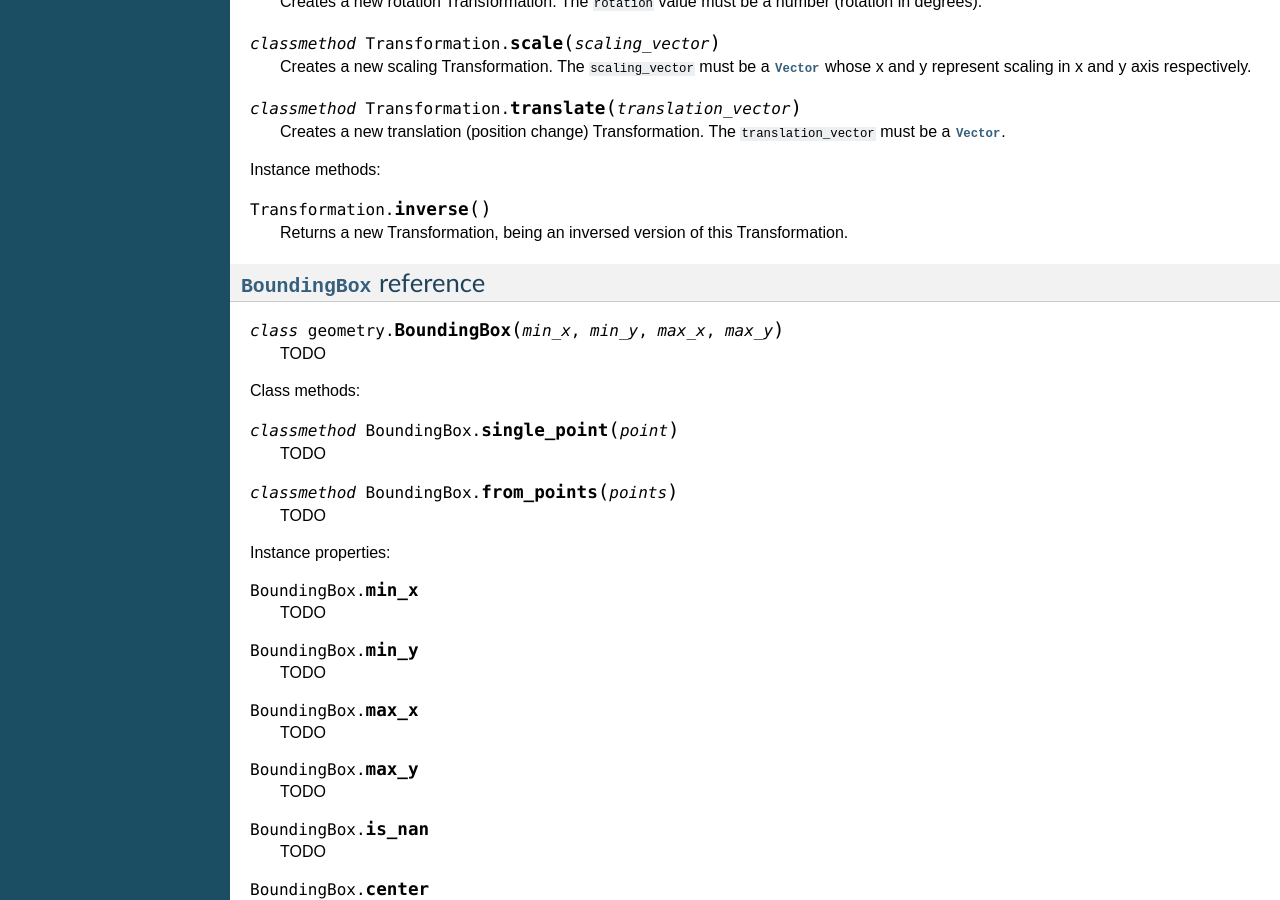
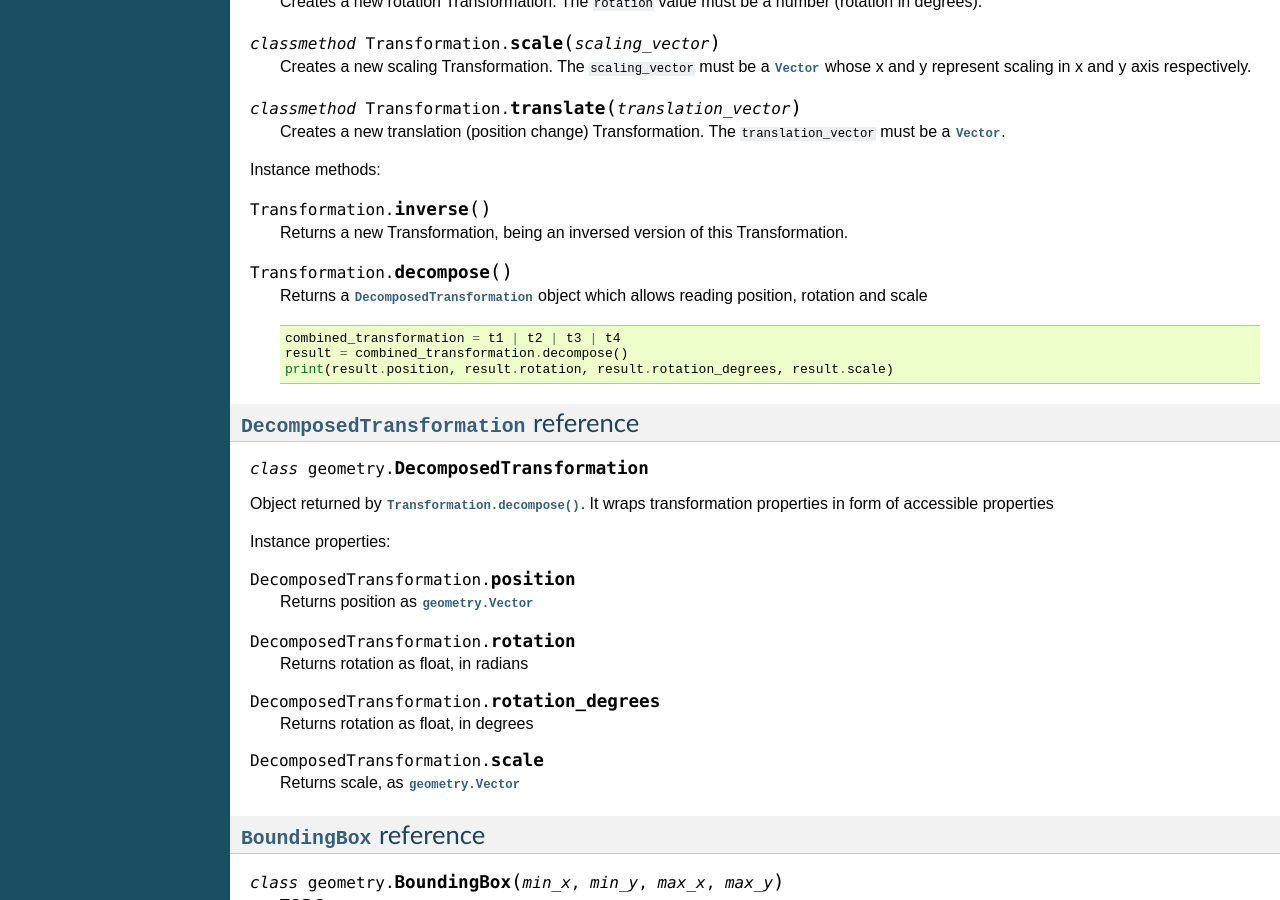
Before and after one commit to kaaengine/kaa, a Sphinx documentation site: the page built from docs/reference/geometry.rst, in a window 1280 px wide and 900 px high, scrolled down 5644 px. Built offline with Sphinx 7.4.7, drawn with Linux system fonts in a browser that asks for light colours; some of the changed text lies outside the part shown.

Commit message:
added reference for Transformation.decompose() and DecomposedTransformation wrapper

```diff
--- a/docs/reference/geometry.rst
+++ b/docs/reference/geometry.rst
@@ -346,10 +346,10 @@ Instance methods:
 
     Using the @ operator you can chain transformation in the matrix-style order:
 
-    .. code-block:: python
+    .. code-block::
 
-       rotate_than_move = t2 | t4
-       move_than_rotate = t2 @ t4
+        rotate_than_move = t2 | t4
+        move_than_rotate = t2 @ t4
 
     Finally, you can use the :meth:`inverse()` method on the Transformation instance to get the inversed transformation:
 
@@ -383,6 +383,42 @@ Instance methods:
 .. method:: Transformation.inverse()
 
     Returns a new Transformation, being an inversed version of this Transformation.
+
+.. method:: Transformation.decompose()
+
+    Returns a :class:`DecomposedTransformation` object which allows reading position, rotation and scale
+
+    .. code-block:: python
+
+        combined_transformation = t1 | t2 | t3 | t4
+        result = combined_transformation.decompose()
+        print(result.position, result.rotation, result.rotation_degrees, result.scale)
+
+:class:`DecomposedTransformation` reference
+-------------------------------------------
+
+.. class:: DecomposedTransformation
+
+Object returned by :meth:`Transformation.decompose()`. It wraps transformation properties in form of accessible properties
+
+Instance properties:
+
+.. attribute:: DecomposedTransformation.position
+
+    Returns position as :class:`geometry.Vector`
+
+.. attribute:: DecomposedTransformation.rotation
+
+    Returns rotation as float, in radians
+
+.. attribute:: DecomposedTransformation.rotation_degrees
+
+    Returns rotation as float, in degrees
+
+.. attribute:: DecomposedTransformation.scale
+
+    Returns scale, as :class:`geometry.Vector`
+
 
 :class:`BoundingBox` reference
 ---------------------------------
```
